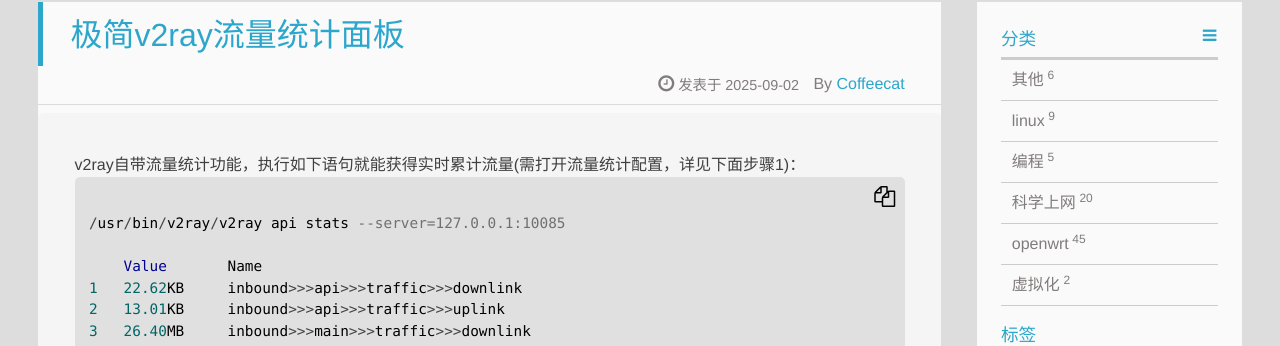
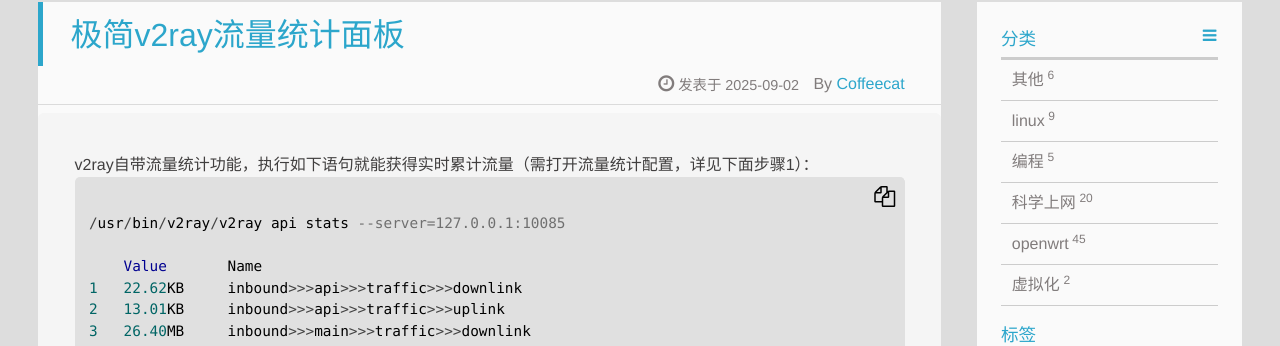
Before and after one commit to jibenfa/jibenfa.github.com, a Jekyll site: the page built from _posts/2025-09-02-E69E81E7AE80v2rayE6B581E9878FE7BB9FE8AEA1E99DA2E69DBF.md, in a window 1280 px wide and 900 px high. Shown: the part 238-584 px from the top of the window. Built offline with Jekyll 4.4.1, drawn with Linux system fonts in a browser that asks for light colours.

Commit message:
Update 2025-09-02-E69E81E7AE80v2rayE6B581E9878FE7BB9FE8AEA1E99DA2E69DBF.md

````diff
--- a/_posts/2025-09-02-E69E81E7AE80v2rayE6B581E9878FE7BB9FE8AEA1E99DA2E69DBF.md
+++ b/_posts/2025-09-02-E69E81E7AE80v2rayE6B581E9878FE7BB9FE8AEA1E99DA2E69DBF.md
@@ -12,7 +12,7 @@
 - nginx
 ---
 
-v2ray自带流量统计功能，执行如下语句就能获得实时累计流量(需打开流量统计配置，详见下面步骤1)：
+v2ray自带流量统计功能，执行如下语句就能获得实时累计流量（需打开流量统计配置，详见下面步骤1）：
 
 ```bash
 
````
